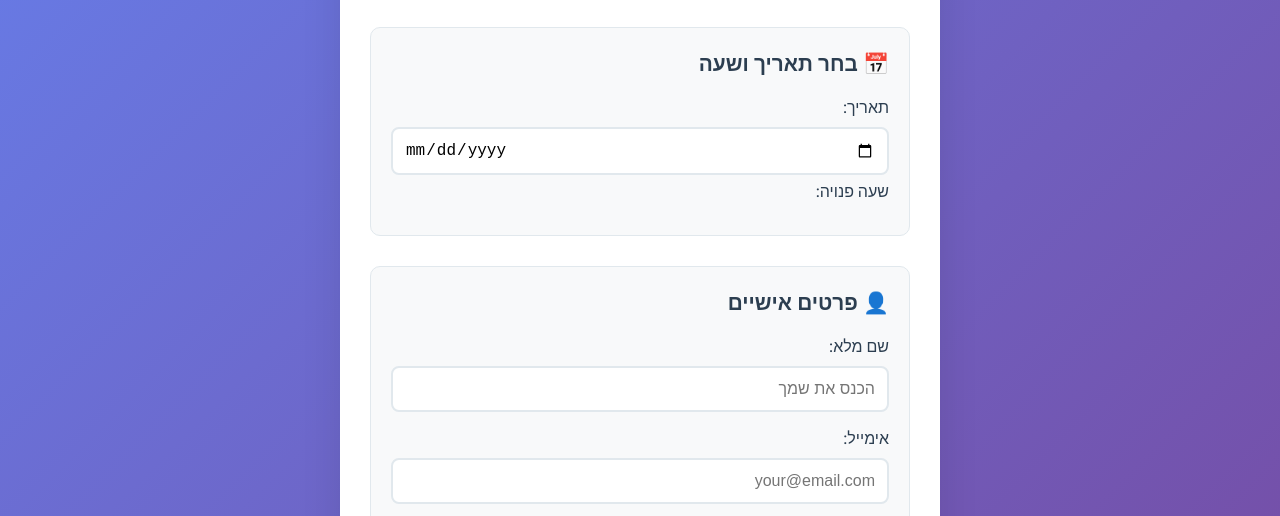
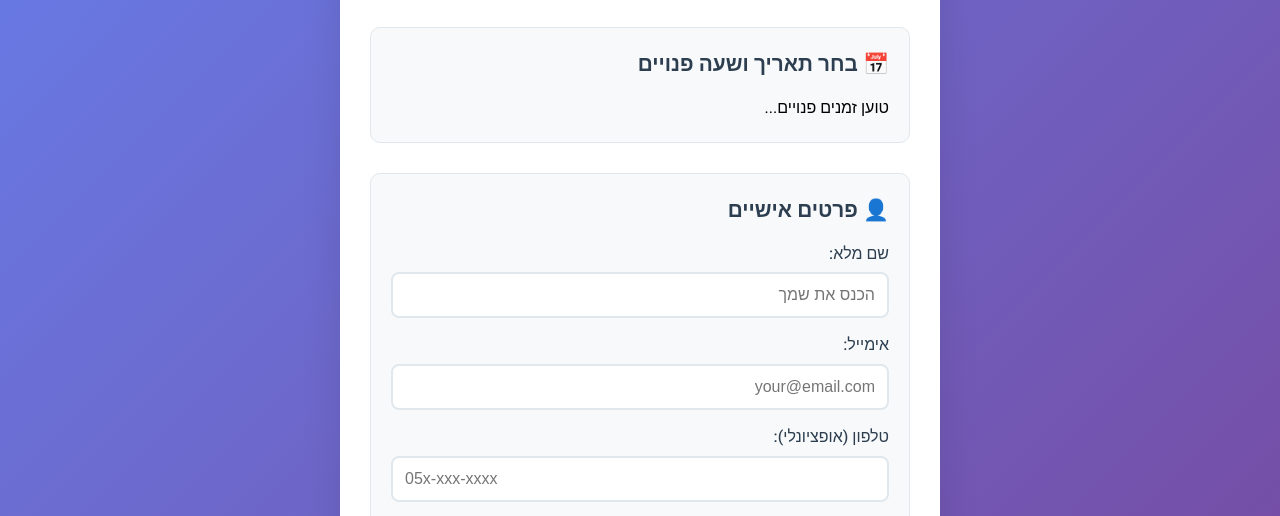
Before and after one commit to yair681/-, a plain HTML site: page client/index.html in a window 1280 px wide. Shown: the part 234-750 px from the top of the page. Drawn offline with Linux system fonts and the light colour scheme.

Commit message:
Update index.html

```diff
--- a/client/index.html
+++ b/client/index.html
@@ -16,18 +16,9 @@
 
         <div class="booking-form">
             <div class="form-section">
-                <h2>📅 בחר תאריך ושעה</h2>
-                <div class="date-selection">
-                    <label for="datePicker">תאריך:</label>
-                    <input type="date" id="datePicker" min="">
-                    <div id="dateError" class="error-message"></div>
-                </div>
-
-                <div class="time-selection">
-                    <label>שעה פנויה:</label>
-                    <div id="timeSlots" class="time-slots">
-                        <!-- שעות פנויות יוטענו כאן -->
-                    </div>
+                <h2>📅 בחר תאריך ושעה פנויים</h2>
+                <div id="availableSlots" class="available-slots">
+                    <div class="loading">טוען זמנים פנויים...</div>
                 </div>
             </div>
 
@@ -48,6 +39,7 @@
             </div>
 
             <button id="submitBtn" class="submit-btn">✅ קבע שיחה עכשיו</button>
+            <div id="errorMessage" class="error-message"></div>
             <div id="successMessage" class="success-message"></div>
         </div>
     </div>
```
